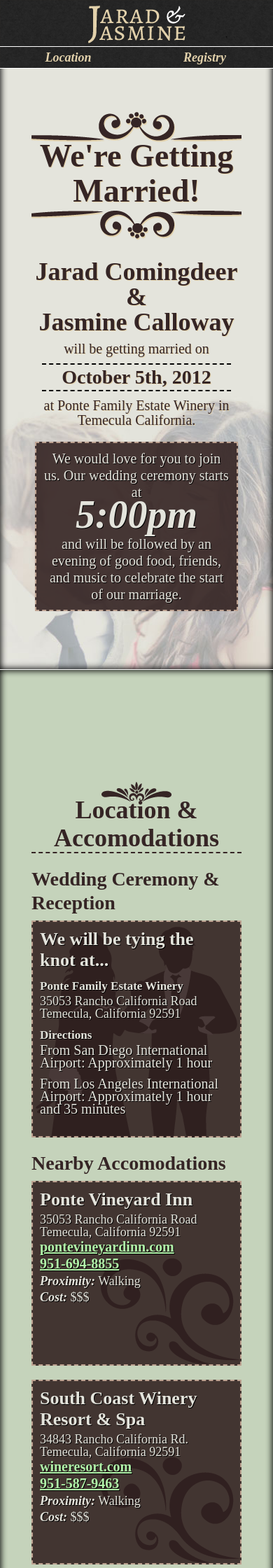
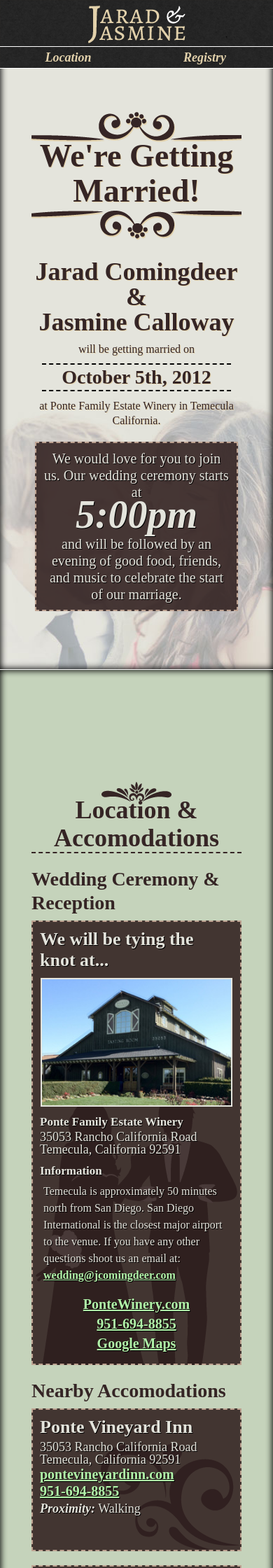
Before and after one commit to TheBrownSound/JaradandJasmine.com, a PHP site: page / in a window 390 px wide. Shown: the top 2240 px of the page at 70% size. Run offline with PHP 8.4, Linux system fonts and the light colour scheme; some libraries are stand-ins or nearby versions.

Commit message:
cleaned up a few images and added more info under the wedding venue section

```diff
--- a/index.html
+++ b/index.html
@@ -81,13 +81,16 @@
       <div id="wedding-info" class="sixteen columns">
         <div class="block">
           <h4>We will be tying the knot at...</h4>
+          <img class="ponte" src="images/ponte_barn.jpg" alt="Ponte Barn" />
           <h5>Ponte Family Estate Winery</h5>
           <address>35053 Rancho California Road<br/>
             Temecula, California 92591</address>
-          <h5>Directions</h5>
-          <ul>
-            <li>From San Diego International Airport: Approximately 1 hour</li>
-            <li>From Los Angeles International Airport: Approximately 1 hour and 35 minutes</li>
+          <h5>Information</h5>
+          <p>Temecula is approximately 50 minutes north from San Diego. San Diego International is the closest major airport to the venue. If you have any other questions shoot us an email at: <a href="mailto:wedding@jcomingdeer.com">wedding@jcomingdeer.com</a></p>
+          <ul class="links">
+            <li><a href="http://www.pontewinery.com">PonteWinery.com</a></li>
+            <li><a href="tel:951-694-8855">951-694-8855</a></li>
+            <li><a href="http://g.co/maps/86v8y">Google Maps</a></li>
           </ul>
         </div>
       </div>
@@ -103,7 +106,6 @@
             <a href="tel:951-694-8855">951-694-8855</a>
             <ul>
               <li><em>Proximity:</em> Walking</li>
-              <li><em>Cost:</em> $$$</li>
             </ul>
           </div>
         </li>
@@ -116,7 +118,6 @@
             <a href="tel:951-587-9463">951-587-9463</a>
             <ul>
               <li><em>Proximity:</em> Walking</li>
-              <li><em>Cost:</em> $$$</li>
             </ul>
           </div>
         </li>
@@ -125,12 +126,11 @@
             <h4>Embassy Suites Hotel</h4>
             <address>29345 Rancho California Rd.<br>
               Temecula, California 92591</address>
-            <a href="http://embassysuites1.hilton.com/en_US/es/hotel/LAXTMES-Embassy-Suites-Temecula-Valley-Wine-Country-California/index.do">embassysuites1.hilton.com</a>
+            <a href="http://embassysuites1.hilton.com/en_US/es/hotel/LAXTMES-Embassy-Suites-Temecula-Valley-Wine-Country-California/index.do">hilton.com</a>
             <a href="tel:951-676-5656">951-676-5656</a>
             <ul>
-              <li><em>Proximity:</em> 13 minute drive</li>
-              <li><em>Cost:</em> $$</li>
-              <li><em>Discount:</em> Blocked out rooms</li>
+              <li><em>Proximity:</em> 5.9 miles from venue</li>
+              <li>Reserved rooms at a discounted rate</li>
             </ul>
           </div>
         </li>
@@ -142,8 +142,7 @@
             <a href="http://www.temeculacreekinn.com/">temeculacreekinn.com</a>
             <a href="tel:951-694-1000">951-694-1000</a>
             <ul>
-              <li><em>Proximity:</em> 17 minute drive</li>
-              <li><em>Cost:</em> $$$</li>
+              <li><em>Proximity:</em> 8.7 miles from venue</li>
             </ul>
           </div>
         </li>
@@ -155,8 +154,7 @@
             <a href="http://www.marriott.com/hotels/travel/ontrt-fairfield-inn-and-suites-temecula/">marriott.com</a>
             <a href="tel:951-587-9800">951-587-9800</a>
             <ul>
-              <li><em>Proximity:</em> 19 minute drive</li>
-              <li><em>Cost:</em> $</li>
+              <li><em>Proximity:</em> 6.7 miles from venue</li>
             </ul>
           </div>
         </li>
@@ -168,8 +166,7 @@
             <a href="http://www.lq.com/lq/properties/propertyProfile.do?propId=6113">lq.com</a>
             <a href="tel:951-296-1003">951-296-1003</a>
             <ul>
-              <li><em>Proximity:</em> 19 minute drive</li>
-              <li><em>Cost:</em> $</li>
+              <li><em>Proximity:</em> 8.4 miles from venue</li>
             </ul>
           </div>
         </li>
--- a/stylesheets/layout.css
+++ b/stylesheets/layout.css
@@ -58,6 +58,7 @@ h3, h5 {
 
 a {
   color: #b1f3a9;
+  font-weight: 700;
 }
 
 a:visited {
@@ -69,7 +70,7 @@ a:hover {
 }
 
 p {
-  font-size: 20px;
+  font-size: 16px;
   font-weight: 400;
   margin: 5px 5px 20px 5px;
 }
@@ -147,6 +148,10 @@ input[type="radio"]:focus {
   color: #e4e4dc;
 }
 
+.block img {
+  border: 2px solid #e4e4dc;
+}
+
 .button, button, input[type="submit"], input[type="reset"], input[type="button"] {
   color: #352525;
   font-family: 'Alegreya SC', serif;
@@ -175,6 +180,14 @@ input[type="radio"]:focus {
 
 .button:visited, button:visited, input[type="submit"]:visited, input[type="reset"]:visited, input[type="button"]:visited {
   color: #352525;
+}
+
+.alignright {
+  float: right;
+}
+
+.alignleft {
+  float: left;
 }
 
 /* #Page Styles
@@ -288,7 +301,7 @@ input[type="radio"]:focus {
 
 #location #wedding-info {
   background-image: url('../images/brideandgroom.png');
-  background-position: top right;
+  background-position: 100% 20px;
   background-repeat: no-repeat;
   margin-bottom: 20px;
   font-size: 120%;
@@ -298,10 +311,25 @@ input[type="radio"]:focus {
   padding-right: 240px;
 }
 
+#location #wedding-info .ponte {
+  float: left;
+  margin: 10px 10px 10px 0px;
+}
+
 #location #main-address {
   background-color: rgba(0,0,0,.8);
   border: 1px solid #FFF;
   color: #FFF;
+}
+
+#location #wedding-info .links {
+  margin-bottom: 0px;
+  clear: both;
+}
+
+#location #wedding-info .links li {
+  display: inline-block;
+  margin-right: 20px;
 }
 
 #location h4 {
@@ -338,9 +366,8 @@ input[type="radio"]:focus {
   line-height: 18px;
 }
 
-#location a {
+#location #accomodations a {
   display: block;
-  font-weight: 700;
 }
 
 #rsvp {
@@ -428,10 +455,18 @@ input[type="radio"]:focus {
 ================================================== */
 
 	/* Smaller than standard 960 (devices and browsers) */
-	@media only screen and (max-width: 959px) {}
+	@media only screen and (max-width: 959px) {
+	  #location #accomodations .block {
+      height: 180px;
+    }
+	}
 
 	/* Tablet Portrait size to standard 960 (devices and browsers) */
-	@media only screen and (min-width: 768px) and (max-width: 959px) {}
+	@media only screen and (min-width: 768px) and (max-width: 959px) {
+	  #location #accomodations .block {
+      height: 300px;
+    }
+	}
 
 	/* All Mobile Sizes (devices and browser) */
 	@media only screen and (max-width: 767px) {
@@ -476,12 +511,31 @@ input[type="radio"]:focus {
       background-image: url('../images/main_mobile.jpg');
     }
 
+    #location #wedding-info {
+      background-position: right bottom;
+    }
+
     #location #wedding-info .block {
       padding-right: 10px;
     }
 
+    #location #wedding-info .ponte {
+      display: block;
+      float: none;
+      margin: 10px auto;
+      max-width: 300px;
+      width: 98%;
+    }
+
+    #location #wedding-info .links li {
+      text-align: center;
+      display: block;
+      margin: 10px auto;
+    }
+
     .panel {
       padding-top: 140px;
+    }
 	}
 
 	/* Mobile Landscape Size to Tablet Portrait (devices and browsers) */
@@ -489,22 +543,3 @@ input[type="radio"]:focus {
 
 	/* Mobile Portrait Size to Mobile Landscape Size (devices and browsers) */
 	@media only screen and (max-width: 479px) {}
-
-
-/* #Font-Face
-================================================== */
-/* 	This is the proper syntax for an @font-face file
-		Just create a "fonts" folder at the root,
-		copy your FontName into code below and remove
-		comment brackets */
-
-/*	@font-face {
-	    font-family: 'FontName';
-	    src: url('../fonts/FontName.eot');
-	    src: url('../fonts/FontName.eot?iefix') format('eot'),
-	         url('../fonts/FontName.woff') format('woff'),
-	         url('../fonts/FontName.ttf') format('truetype'),
-	         url('../fonts/FontName.svg#webfontZam02nTh') format('svg');
-	    font-weight: normal;
-	    font-style: normal; }
-*/
```
Also changed, not shown: images/brideandgroom.png, images/ponte_barn.jpg (added).
